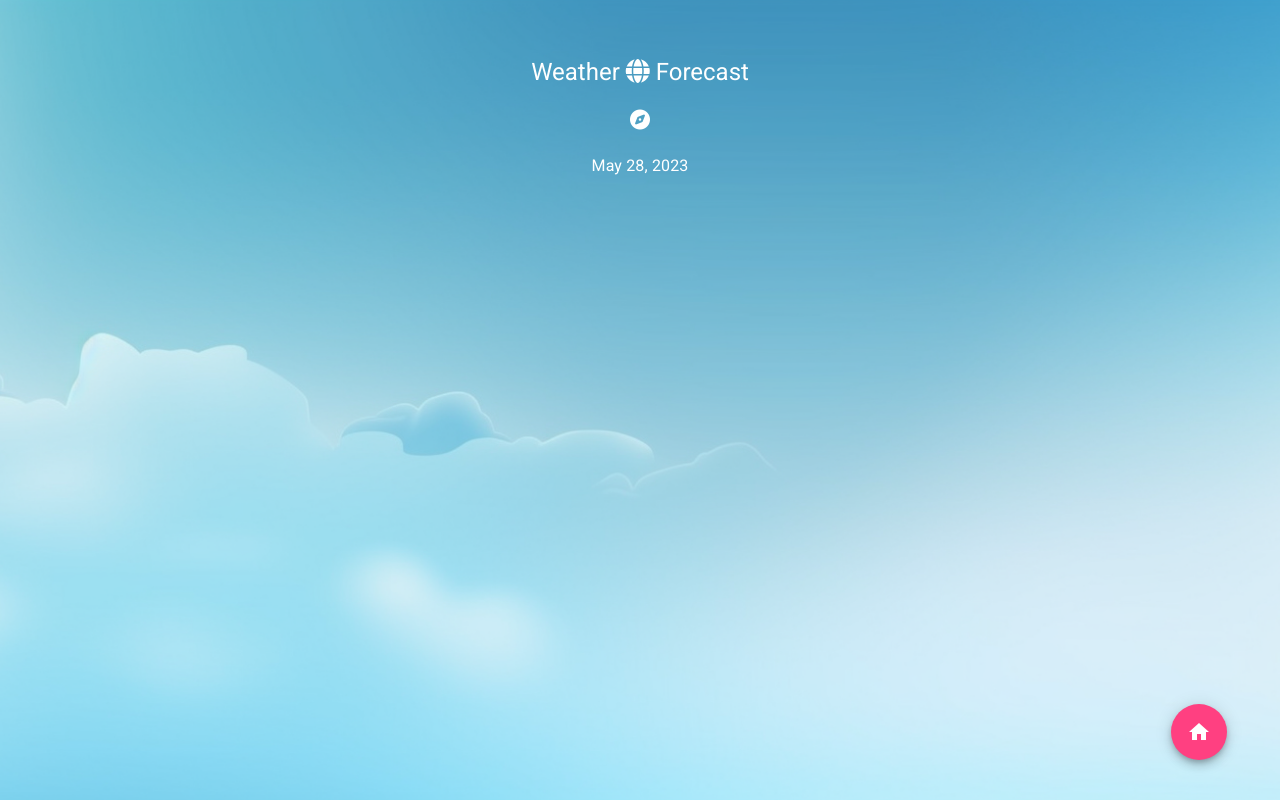
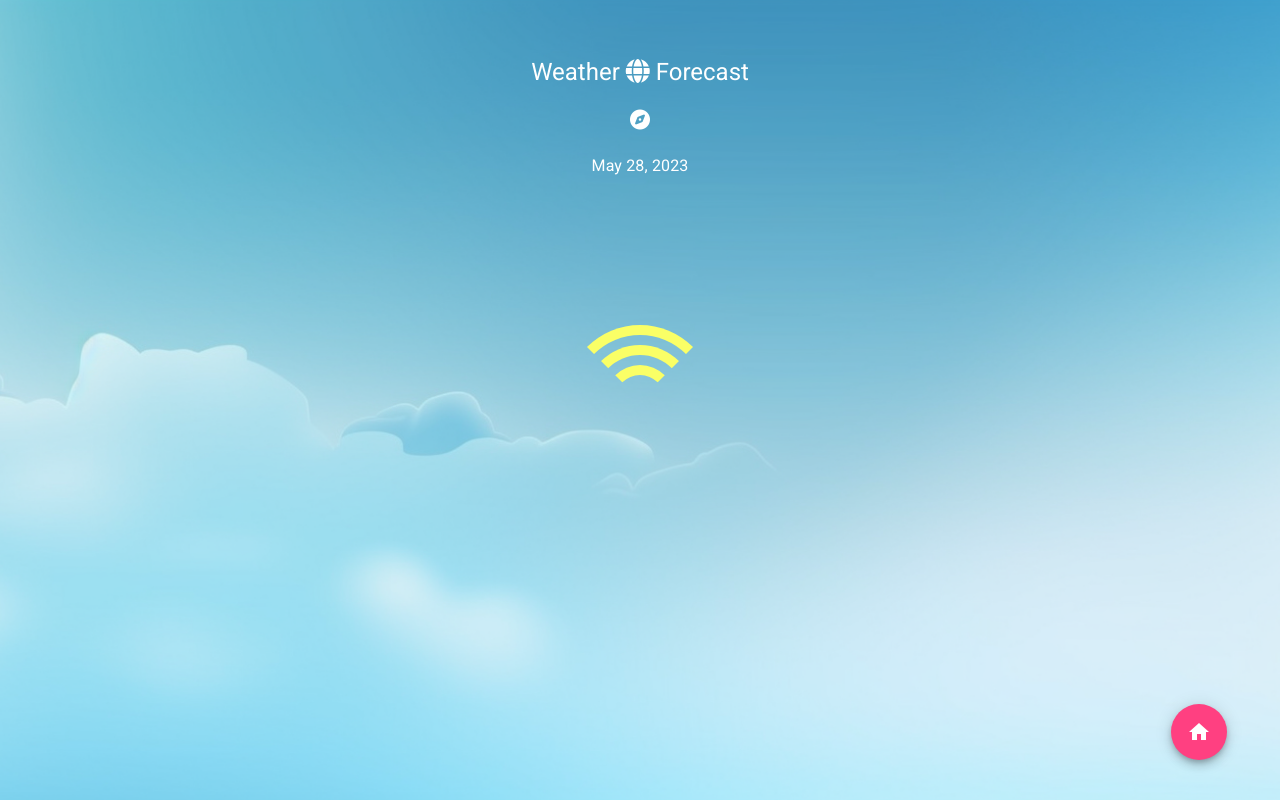
Before and after one commit to kwtsangaf/weather-app, an Angular app: page /details in a window 1280 px wide. Built offline with nearby package versions, Linux system fonts and the light colour scheme.

Commit message:
feat(v1-wrapup): integrated custom spinner to details page

```diff
--- a/src/app/details/details.component.html
+++ b/src/app/details/details.component.html
@@ -5,8 +5,9 @@
     <h3>{{date | date:'MMM d, y'}}</h3>
   </div>
 
+  <app-spinner *ngIf="isLoading"></app-spinner>
 
-  <div class="info" *ngIf="weather">
+  <div class="info" *ngIf="weather&&!isLoading">
     <div class="info__block">
       <div class="label">Temperature</div>
       <div>{{ weather.currentWeather.temperature }}°C</div>
--- a/src/app/details/details.component.ts
+++ b/src/app/details/details.component.ts
@@ -16,7 +16,7 @@ export class DetailsComponent implements OnInit {
   rain?: number;
 
   date = new Date();
-  timezone = "America/New_York";
+  isLoading = true;
 
   // chartParams?: ChartParams;
 
@@ -44,10 +44,12 @@ export class DetailsComponent implements OnInit {
   }
 
   fetchData(lat: number, long: number) {
+    this.isLoading = true;
     this.weatherService.getHourlyData(lat, long).subscribe({
       next: (response) => {
         this.weather = response;
         this.renderCharts();
+        this.isLoading = false;
       }
     });
   }
--- a/src/app/home/home.component.html
+++ b/src/app/home/home.component.html
@@ -4,7 +4,6 @@
     <i class="caption">How's today's weather?</i>
   </div>
 
-<!--  <span *ngIf="isLoading">working hard to fetch data...</span>-->
   <app-spinner *ngIf="isLoading"></app-spinner>
 
   <div *ngIf="weather!=null&&!isLoading" class="info">
```
